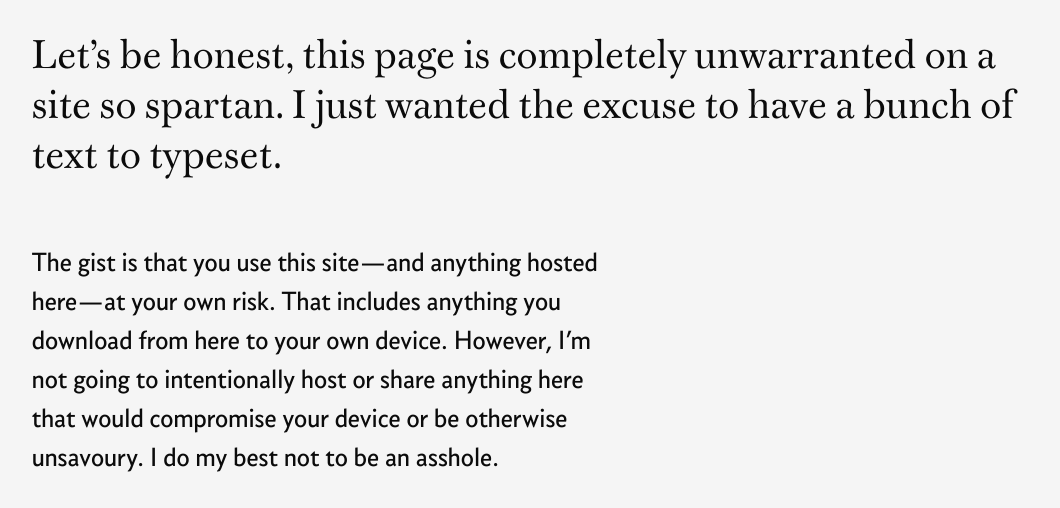
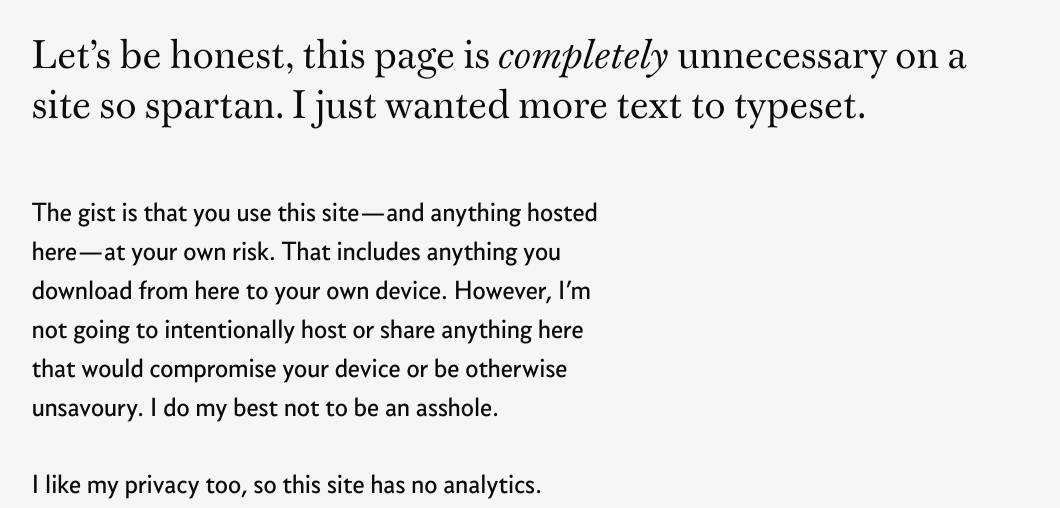
Before and after one commit to jaskfla/lai.nz, an Eleventy site: page src/privacy.md in a window 1280 px wide. Shown: the part 292-800 px from the top of the page, without its empty margins (109-1169 px from the left). Built offline with nearby package versions, Linux system fonts and the light colour scheme; Eleventy itself is replaced by a stand-in of ours; files that its build step writes are made by us from their sources.

Commit message:
more privacy page rewording

```diff
--- a/src/privacy.md
+++ b/src/privacy.md
@@ -3,7 +3,7 @@ title: Privacy
 layout: 'wall_of_text.njk'
 ---
 
-Let’s be honest, this page is completely unwarranted on a site so spartan. I just wanted the excuse to have a bunch of text to typeset.
+Let’s be honest, this page is <em>completely</em> unnecessary on a site so spartan. I just wanted more text to typeset.
 
 The gist is that you use this site—and anything hosted here—at your own risk. That includes anything you download from here to your own device. However, I’m not going to intentionally host or share anything here that would compromise your device or be otherwise unsavoury. I do my best not to be an asshole.
 
```
